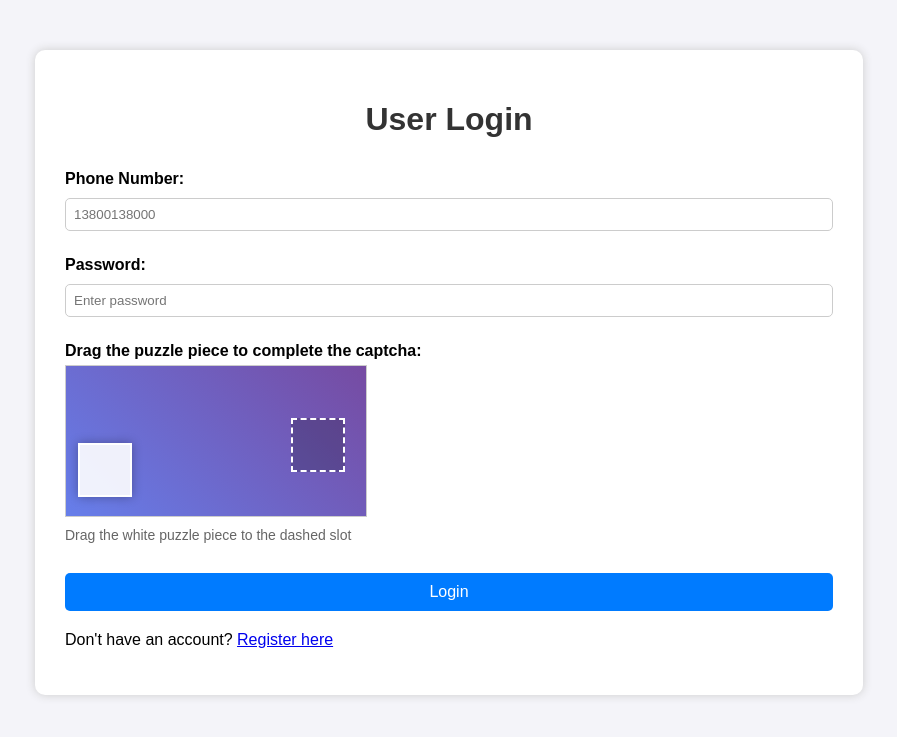
After one commit to Manvithareddyk/AI-Powered-Job-Recommendation-System, a Flask app: page /login in a window 1280 px wide. The commit adds this page. Shown: the top 737 px of the page, without its empty margins (191-1088 px from the left). Run offline with Flask 3, Linux system fonts and the light colour scheme; parts of the project's set-up code (start-up, migrations or seed data) failed here and were passed over.

Commit message:
CN.1417683535147320:7e6b913827d64162be5d6c5a185eab37_690575e35ff2df77c8cac491.69073cca5ff2df77c8cac53d.69073cca21872653e885fca2:Trae CN.T(2025/11/2 19:13:14)

```diff
--- a/app.py
+++ b/app.py
@@ -1,11 +1,68 @@
-from flask import Flask, render_template, request
+from flask import Flask, render_template, request, redirect, url_for, session
 import pandas as pd
+import sqlite3
+import bcrypt
+import re
 from recommend import recommend_jobs   # import the Flask-ready function
 
 app = Flask(__name__)
+app.secret_key = 'your_secret_key_here'  # Change this to a secure random key
 
 # Load job dataset once
 jobs_df = pd.read_csv("job_data_cleaned.csv")
+
+# Initialize database
+conn = sqlite3.connect('job_recommender.db', check_same_thread=False)
+cursor = conn.cursor()
+
+# Create users table if not exists
+cursor.execute('''
+CREATE TABLE IF NOT EXISTS users (
+    id INTEGER PRIMARY KEY AUTOINCREMENT,
+    phone TEXT UNIQUE NOT NULL,
+    password TEXT NOT NULL,
+    created_at TIMESTAMP DEFAULT CURRENT_TIMESTAMP
+)
+''')
+
+# Create resumes table if not exists
+cursor.execute('''
+CREATE TABLE IF NOT EXISTS resumes (
+    id INTEGER PRIMARY KEY AUTOINCREMENT,
+    user_id INTEGER NOT NULL,
+    name TEXT NOT NULL,
+    skills TEXT NOT NULL,
+    education TEXT,
+    work_experience TEXT,
+    preferred_location TEXT,
+    updated_at TIMESTAMP DEFAULT CURRENT_TIMESTAMP,
+    FOREIGN KEY (user_id) REFERENCES users (id) ON DELETE CASCADE
+)
+''')
+
+conn.commit()
+
+# Hash password function using bcrypt
+def hash_password(password):
+    salt = bcrypt.gensalt()
+    return bcrypt.hashpw(password.encode('utf-8'), salt)
+
+# Check password strength
+def is_password_strong(password):
+    # At least 8 characters, one uppercase, one lowercase, one digit, one special character
+    if len(password) < 8:
+        return False
+    if not re.search(r'[A-Z]', password):
+        return False
+    if not re.search(r'[a-z]', password):
+        return False
+    if not re.search(r'[0-9]', password):
+        return False
+    if not re.search(r'[!@#$%^&*(),.?":{}|<>]', password):
+        return False
+    return True
+
+
 
 @app.route("/", methods=["GET", "POST"])
 def index():
@@ -28,5 +85,129 @@ def index():
 
     return render_template("index.html", recommendations=recommendations)
 
+@app.route("/register", methods=["GET", "POST"])
+def register():
+    if request.method == "POST":
+        phone = request.form.get("phone")
+        password = request.form.get("password")
+        confirm_password = request.form.get("confirm_password")
+
+        # Validate inputs
+        if not phone or not password or not confirm_password:
+            return render_template("register.html", error="All fields are required")
+
+        # Check phone format (simplified)
+        if not re.match(r'^1[3-9]\d{9}$', phone):
+            return render_template("register.html", error="Invalid phone number format")
+
+        # Check password strength
+        if not is_password_strong(password):
+            return render_template("register.html", error="Password must be at least 8 characters long, contain uppercase, lowercase, digit, and special character")
+
+        # Check password match
+        if password != confirm_password:
+            return render_template("register.html", error="Passwords do not match")
+
+        # Check if phone already exists
+        cursor.execute("SELECT id FROM users WHERE phone = ?", (phone,))
+        if cursor.fetchone():
+            return render_template("register.html", error="Phone number already registered")
+
+        # Hash password and create user
+        hashed_password = hash_password(password).decode('utf-8')
+        cursor.execute("INSERT INTO users (phone, password) VALUES (?, ?)", (phone, hashed_password))
+        conn.commit()
+
+        return redirect(url_for("login"))
+
+    return render_template("register.html")
+
+@app.route("/login", methods=["GET", "POST"])
+def login():
+    if request.method == "POST":
+        phone = request.form.get("phone")
+        password = request.form.get("password")
+        captcha_valid = request.form.get("captcha_valid")
+
+        # Validate inputs
+        if not phone or not password:
+            return render_template("login.html", error="Phone number and password are required")
+
+        # Check captcha validation
+        if captcha_valid != "true":
+            return render_template("login.html", error="Please complete the captcha first")
+
+        # Check phone format
+        if not re.match(r'^1[3-9]\d{9}$', phone):
+            return render_template("login.html", error="Invalid phone number format")
+
+        # Check user credentials
+        cursor.execute("SELECT id, password FROM users WHERE phone = ?", (phone,))
+        user = cursor.fetchone()
+
+        if not user or not bcrypt.checkpw(password.encode('utf-8'), user[1]):
+            return render_template("login.html", error="Invalid phone or password")
+
+        # Set session
+        session["user_id"] = user[0]
+        session["phone"] = phone
+        return redirect(url_for("dashboard"))
+
+    return render_template("login.html")
+
+@app.route("/dashboard")
+def dashboard():
+    if "user_id" not in session:
+        return redirect(url_for("login"))
+
+    # Get user resume
+    cursor.execute("SELECT * FROM resumes WHERE user_id = ?", (session["user_id"],))
+    resume = cursor.fetchone()
+
+    return render_template("dashboard.html", resume=resume)
+
+@app.route("/resume", methods=["GET", "POST"])
+def resume():
+    if "user_id" not in session:
+        return redirect(url_for("login"))
+
+    if request.method == "POST":
+        name = request.form.get("name")
+        skills = request.form.get("skills")
+        education = request.form.get("education")
+        work_experience = request.form.get("work_experience")
+        preferred_location = request.form.get("preferred_location")
+
+        # Validate inputs
+        if not name or not skills:
+            return render_template("resume.html", error="Name and skills are required")
+
+        # Check if resume exists
+        cursor.execute("SELECT id FROM resumes WHERE user_id = ?", (session["user_id"],))
+        existing_resume = cursor.fetchone()
+
+        if existing_resume:
+            # Update existing resume
+            cursor.execute('''UPDATE resumes SET name = ?, skills = ?, education = ?, work_experience = ?, preferred_location = ? WHERE user_id = ?''',
+                           (name, skills, education, work_experience, preferred_location, session["user_id"]))
+        else:
+            # Create new resume
+            cursor.execute('''INSERT INTO resumes (user_id, name, skills, education, work_experience, preferred_location) VALUES (?, ?, ?, ?, ?, ?)''',
+                           (session["user_id"], name, skills, education, work_experience, preferred_location))
+
+        conn.commit()
+        return redirect(url_for("dashboard"))
+
+    # Get existing resume for editing
+    cursor.execute("SELECT * FROM resumes WHERE user_id = ?", (session["user_id"],))
+    resume = cursor.fetchone()
+
+    return render_template("resume.html", resume=resume)
+
+@app.route("/logout")
+def logout():
+    session.clear()
+    return redirect(url_for("index"))
+
 if __name__ == "__main__":
     app.run(debug=True)
--- /dev/null
+++ b/templates/login.html
@@ -0,0 +1,192 @@
+<!DOCTYPE html>
+<html>
+<head>
+    <title>User Login</title>
+    <link rel="stylesheet" href="{{ url_for('static', filename='style.css') }}">
+    <style>
+        .error { color: #dc3545; margin-bottom: 10px; }
+        .form-group { margin-bottom: 15px; }
+        label { display: block; margin-bottom: 5px; }
+        input[type="text"], input[type="password"] { width: 100%; padding: 8px; box-sizing: border-box; }
+        button { padding: 10px 15px; background: #007bff; color: white; border: none; cursor: pointer; }
+        button:hover { background: #0056b3; }
+
+        /* Drag-and-drop captcha styles */
+        .captcha-container {
+            position: relative;
+            width: 300px;
+            height: 150px;
+            background: #f0f0f0;
+            border: 1px solid #ccc;
+            margin-bottom: 10px;
+            overflow: hidden;
+        }
+
+        .captcha-background {
+            width: 100%;
+            height: 100%;
+            background: linear-gradient(45deg, #667eea 0%, #764ba2 100%);
+            position: relative;
+        }
+
+        .captcha-puzzle {
+            position: absolute;
+            width: 50px;
+            height: 50px;
+            background: rgba(255, 255, 255, 0.9);
+            border: 2px solid #fff;
+            box-shadow: 0 0 10px rgba(0, 0, 0, 0.3);
+            cursor: move;
+            z-index: 10;
+        }
+
+        .captcha-slot {
+            position: absolute;
+            width: 50px;
+            height: 50px;
+            border: 2px dashed #fff;
+            background: rgba(0, 0, 0, 0.2);
+            z-index: 5;
+        }
+
+        .captcha-hint {
+            font-size: 14px;
+            color: #666;
+            margin-top: 5px;
+        }
+
+        .captcha-success { color: #28a745; }
+        .captcha-fail { color: #dc3545; }
+    </style>
+</head>
+<body>
+    <div class="container">
+        <h1>User Login</h1>
+        {% if error %}
+            <div class="error">{{ error }}</div>
+        {% endif %}
+        <form method="POST" onsubmit="return validateCaptcha()">
+            <div class="form-group">
+                <label>Phone Number:</label>
+                <input type="text" name="phone" placeholder="13800138000" required>
+            </div>
+            <div class="form-group">
+                <label>Password:</label>
+                <input type="password" name="password" placeholder="Enter password" required>
+            </div>
+            <div class="form-group">
+                <label>Drag the puzzle piece to complete the captcha:</label>
+                <div class="captcha-container">
+                    <div class="captcha-background">
+                        <div class="captcha-slot" id="captchaSlot"></div>
+                        <div class="captcha-puzzle" id="captchaPuzzle" draggable="true"></div>
+                    </div>
+                </div>
+                <div class="captcha-hint" id="captchaHint">Drag the white puzzle piece to the dashed slot</div>
+                <input type="hidden" name="captcha_valid" id="captchaValid" value="false">
+            </div>
+            <button type="submit">Login</button>
+        </form>
+        <p style="margin-top: 15px;">Don't have an account? <a href="{{ url_for('register') }}">Register here</a></p>
+    </div>
+
+    <script>
+        // Drag-and-drop captcha implementation
+        const puzzle = document.getElementById('captchaPuzzle');
+        const slot = document.getElementById('captchaSlot');
+        const hint = document.getElementById('captchaHint');
+        const validInput = document.getElementById('captchaValid');
+
+        // Generate random positions for puzzle and slot
+        const containerWidth = 300;
+        const containerHeight = 150;
+        const puzzleSize = 50;
+
+        const slotX = Math.floor(Math.random() * (containerWidth - puzzleSize - 20)) + 10;
+        const slotY = Math.floor(Math.random() * (containerHeight - puzzleSize - 20)) + 10;
+
+        const puzzleX = Math.floor(Math.random() * (containerWidth - puzzleSize - 20)) + 10;
+        const puzzleY = Math.floor(Math.random() * (containerHeight - puzzleSize - 20)) + 10;
+
+        slot.style.left = slotX + 'px';
+        slot.style.top = slotY + 'px';
+
+        puzzle.style.left = puzzleX + 'px';
+        puzzle.style.top = puzzleY + 'px';
+
+        // Drag and drop events
+        let offsetX, offsetY;
+
+        puzzle.addEventListener('dragstart', (e) => {
+            offsetX = e.clientX - puzzle.getBoundingClientRect().left;
+            offsetY = e.clientY - puzzle.getBoundingClientRect().top;
+            e.dataTransfer.setData('text/plain', ''); // Required for Firefox
+        });
+
+        puzzle.addEventListener('drag', (e) => {
+            const x = e.clientX - offsetX - puzzle.parentElement.getBoundingClientRect().left;
+            const y = e.clientY - offsetY - puzzle.parentElement.getBoundingClientRect().top;
+
+            puzzle.style.left = Math.max(0, Math.min(x, containerWidth - puzzleSize)) + 'px';
+            puzzle.style.top = Math.max(0, Math.min(y, containerHeight - puzzleSize)) + 'px';
+
+            // Check if puzzle is in slot
+            const puzzleRect = puzzle.getBoundingClientRect();
+            const slotRect = slot.getBoundingClientRect();
+
+            const overlapX = Math.max(0, Math.min(puzzleRect.right, slotRect.right) - Math.max(puzzleRect.left, slotRect.left));
+            const overlapY = Math.max(0, Math.min(puzzleRect.bottom, slotRect.bottom) - Math.max(puzzleRect.top, slotRect.top));
+
+            const overlapArea = overlapX * overlapY;
+            const puzzleArea = puzzleSize * puzzleSize;
+
+            if (overlapArea / puzzleArea > 0.8) {
+                hint.textContent = 'Captcha completed!';
+                hint.className = 'captcha-hint captcha-success';
+                validInput.value = 'true';
+            } else {
+                hint.textContent = 'Drag the white puzzle piece to the dashed slot';
+                hint.className = 'captcha-hint';
+                validInput.value = 'false';
+            }
+        });
+
+        puzzle.addEventListener('dragend', (e) => {
+            // Check final position
+            const puzzleRect = puzzle.getBoundingClientRect();
+            const slotRect = slot.getBoundingClientRect();
+
+            const overlapX = Math.max(0, Math.min(puzzleRect.right, slotRect.right) - Math.max(puzzleRect.left, slotRect.left));
+            const overlapY = Math.max(0, Math.min(puzzleRect.bottom, slotRect.bottom) - Math.max(puzzleRect.top, slotRect.top));
+
+            const overlapArea = overlapX * overlapY;
+            const puzzleArea = puzzleSize * puzzleSize;
+
+            if (overlapArea / puzzleArea > 0.8) {
+                // Snap to slot
+                puzzle.style.left = slotX + 'px';
+                puzzle.style.top = slotY + 'px';
+                hint.textContent = 'Captcha completed!';
+                hint.className = 'captcha-hint captcha-success';
+                validInput.value = 'true';
+            } else {
+                // Reset to original position
+                puzzle.style.left = puzzleX + 'px';
+                puzzle.style.top = puzzleY + 'px';
+                hint.textContent = 'Drag the white puzzle piece to the dashed slot';
+                hint.className = 'captcha-hint';
+                validInput.value = 'false';
+            }
+        });
+
+        function validateCaptcha() {
+            if (validInput.value !== 'true') {
+                hint.textContent = 'Please complete the captcha first';
+                hint.className = 'captcha-hint captcha-fail';
+                return false;
+            }
+            return true;
+        }
+    </script>
+</body>
+</html>
```
Also changed, not shown: create_db.py (added, +44 -0 lines), static/style.css (+45 -0 lines), templates/dashboard.html (added, +64 -0 lines), templates/index.html (+7 -1 lines), templates/register.html (added, +39 -0 lines), templates/resume.html (added, +51 -0 lines), test_sqlite.py (added, +12 -0 lines).
